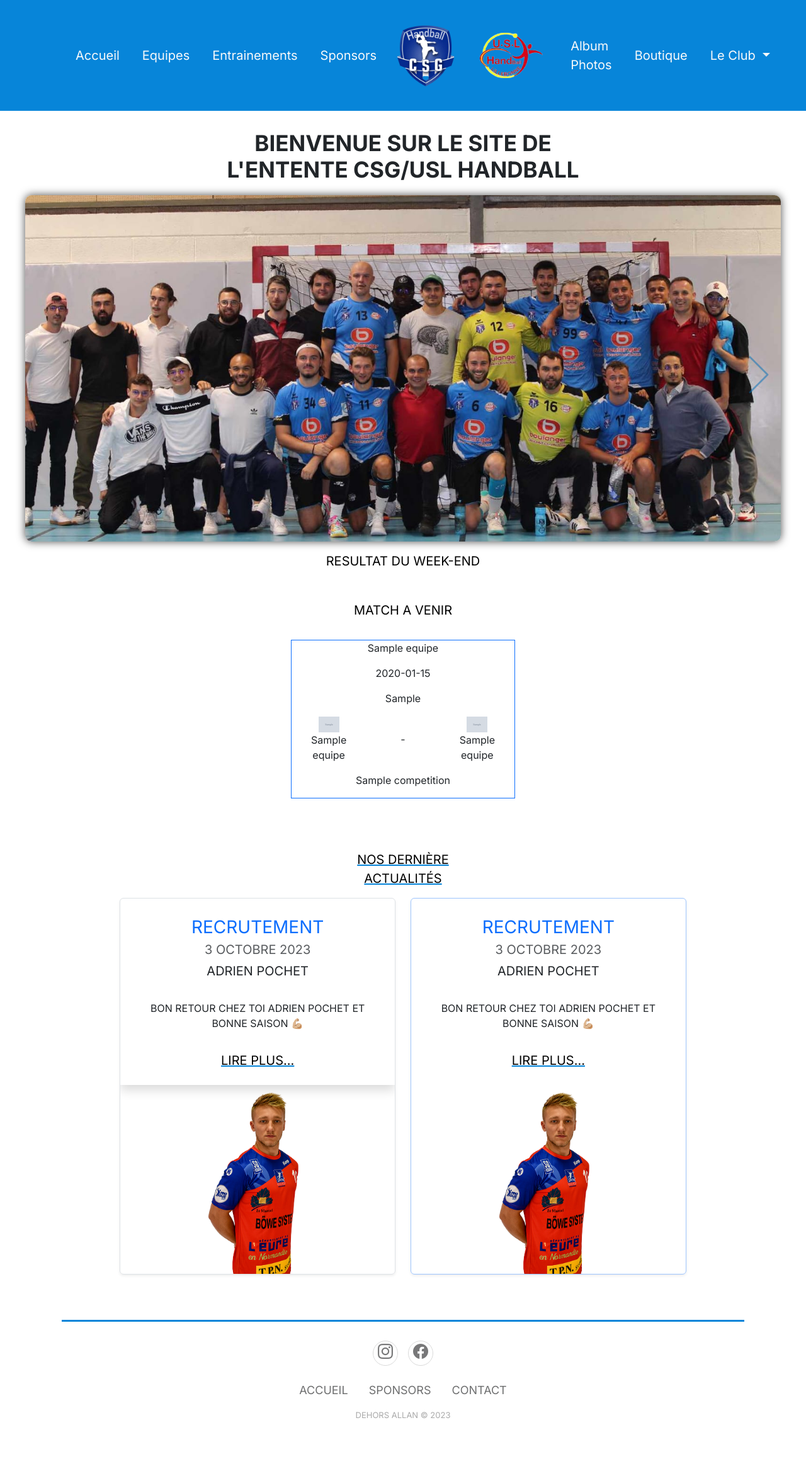
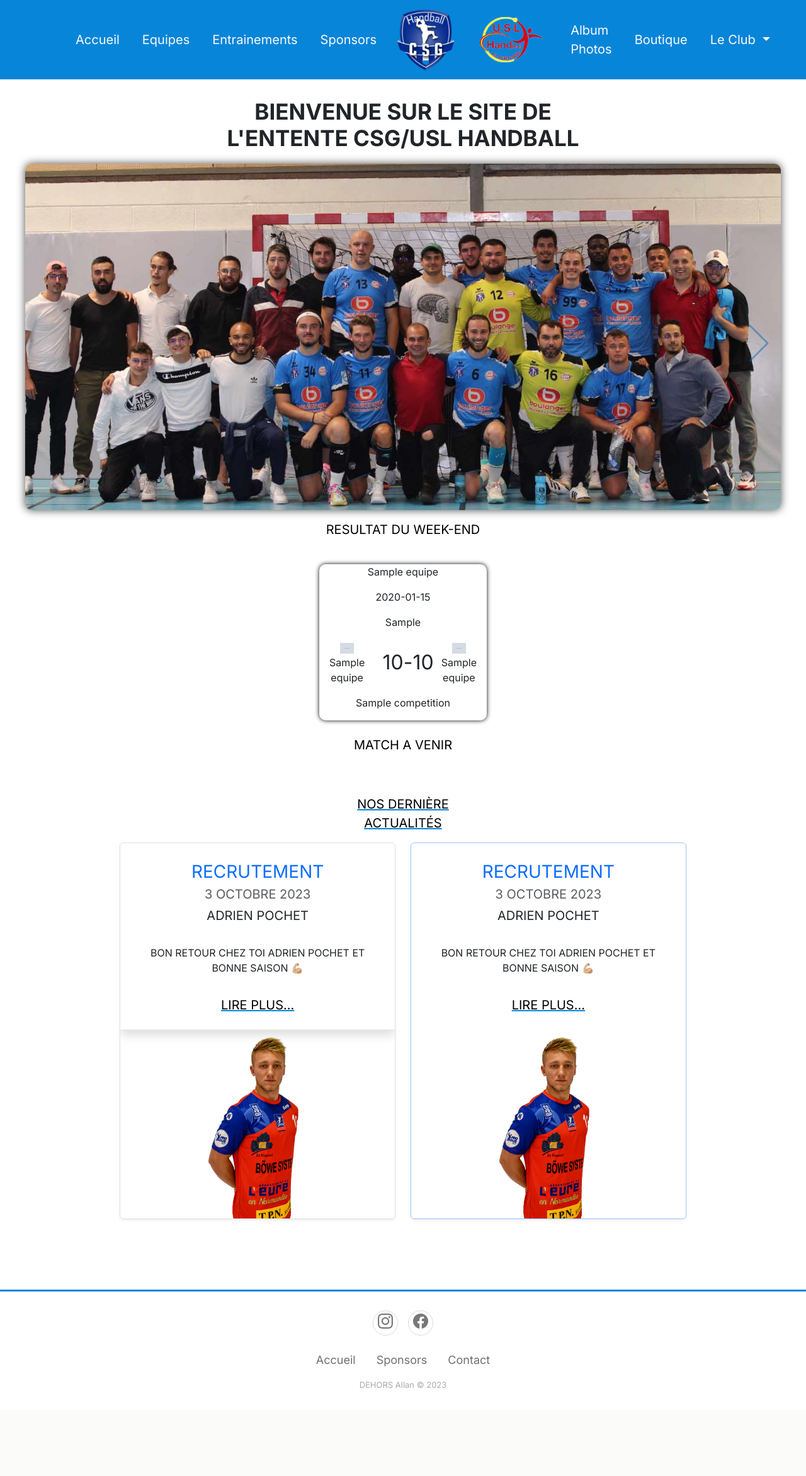
Before and after one commit to AllanDHS/CSG-USL, a PHP site: page /controllers/controller-home.php in a window 1280 px wide. Shown: the whole page at 63% size. After the commit the page ends 2204 px from the top, so only its background shows below. Run offline with PHP 8.4, Linux system fonts and the light colour scheme; tables that the repository leaves empty hold one stand-in row (values such as "Sample post"); grey boxes marked "Sample" are stand-in pictures; some libraries are stand-ins or nearby versions.

Commit message:
AjoutsDesMatchsPageDaccueil

```diff
--- a/assets/style/style.css
+++ b/assets/style/style.css
@@ -154,8 +154,10 @@
 }
 
 
-.container{
-    margin: 25px;
+.containerMatchs{
+    border-radius: 10px;
+    box-shadow: black 0 0 7px;
+
 }
 
 
--- a/models/match.php
+++ b/models/match.php
@@ -79,7 +79,8 @@
                 NATURAL JOIN
                 `competitions`
                 NATURAL JOIN
-                `categories_equipes`';
+                `categories_equipes`
+                ORDER BY `mat_date` DESC';
 
 
 
--- a/views/home.php
+++ b/views/home.php
@@ -20,6 +20,51 @@
             <p>resultat du week-end</p>
         </a>
     </div>
+    <div class="row justify-content-evenly matchs col-10 mx-auto">
+        <?php
+        $count = 0;
+        foreach (Matchs::getAllBattles() as $battle) :
+            if ($count == 3) {
+                break;
+            }else if ($battle['score_equipe1'] == null || $battle['score_equipe2'] == null) {
+                continue;
+            }
+        ?>
+            <div class="container text-center  col-3 m-2 containerMatchs">
+                <p>
+                    <?= htmlspecialchars(Categories::getCategorieById($battle['cat_id'])['cat_name']); ?>
+                </p>
+                <p>
+                    <?= htmlspecialchars($battle['mat_date']); ?>
+                </p>
+                <p>
+                    <?= htmlspecialchars($battle['mat_place']); ?>
+                </p>
+
+                <div class="row d-flex align-items-center centerDiv">
+                    <div class="col-4">
+                        <img src="<?= htmlspecialchars(Equipe::getEquipesInfo($battle['equ_id'])['equ_logo']); ?>" alt="" width="35%">
+                        <p class="fs-6"><?= htmlspecialchars(Equipe::getEquipesInfo($battle['equ_id'])['equ_name']); ?></p>
+                    </div>
+                    <div class="col-4 d-flex flex-row justify-content-between fs-2 ">
+                        <p><?= htmlspecialchars($battle['score_equipe1']) ?></p>
+                        <p>-</p>
+                        <p><?= htmlspecialchars($battle['score_equipe2']) ?></p>
+                    </div>
+                    <div class="col-4">
+                        <img src="<?= htmlspecialchars(Equipe::getEquipesInfo($battle['equ_id_equipes'])['equ_logo']); ?>" alt="" width="35%">
+                        <p><?= htmlspecialchars(Equipe::getEquipesInfo($battle['equ_id_equipes'])['equ_name']); ?></p>
+                    </div>
+                </div>
+                <p>
+                    <?= htmlspecialchars(Competitions::getCompetitionById($battle['com_id'])['com_name']); ?>
+                </p>
+
+            </div>
+        <?php
+            $count++;
+        endforeach; ?>
+    </div>
 
     <div class="matchHomePage">
         <div class="title">
@@ -27,16 +72,18 @@
                 <p>Match a venir</p>
             </a>
         </div>
-        <div class="row justify-content-evenly matchs col-10  mx-auto">
+        <div class="row justify-content-evenly matchs col-10  mx-auto ">
             <?php
             $count = 0;
             foreach (Matchs::getAllBattles() as $battle) :
                 if ($count == 3) {
                     break;
+                } else if ($battle['score_equipe1'] != null || $battle['score_equipe2'] != null) {
+                    continue;
                 }
             ?>
 
-                <div class="container text-center border border-primary col-4  ">
+                <div class="container text-center col-3 m-2 containerMatchs ">
                     <p>
                         <?= htmlspecialchars(Categories::getCategorieById($battle['cat_id'])['cat_name']); ?>
                     </p>
@@ -109,7 +156,6 @@
                 </div>
             </div>
         </div>
-
-
-
-        <?php include "components/footer.php" ?>
+    </div>
+</div>
+<?php include "components/footer.php" ?>
```
